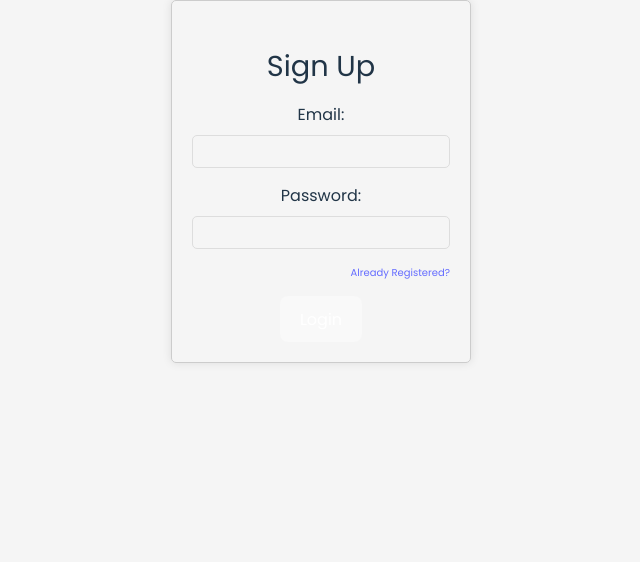
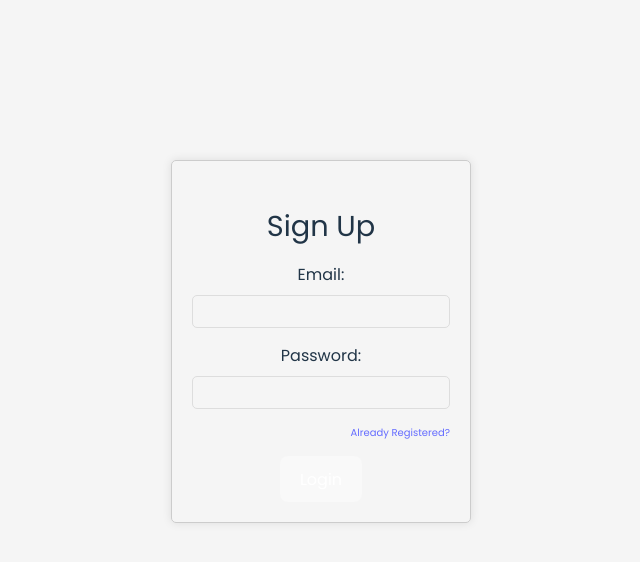
Before and after one commit to farukumarx64/cms-platform, a React (Vite) app: page /sign-up in a window 1280 px wide. Shown: the top 562 px of the page, without its empty margins (319-959 px from the left). Built offline with nearby package versions, Linux system fonts and the light colour scheme.

Commit message:
added redirect to the login button

```diff
--- a/src/components/views/LandingPage.jsx
+++ b/src/components/views/LandingPage.jsx
@@ -1,4 +1,4 @@
-import { Link } from "react-router-dom";
+import { Link, useNavigate } from "react-router-dom";
 import "../../styles/LandingPage.css"; // You can create this CSS file for styling
 import complaintImage from "/images/landing_illus.svg"; // Replace with your image file
 import Auth from "../../backend/auth";
@@ -6,9 +6,13 @@ import Auth from "../../backend/auth";
 const auth = new Auth();
 
 const LandingPage = () => {
+  const navigate = useNavigate()
   async function handleLogout() {
     try {
       auth.signOut();
+      const response = await auth.getSession();
+      console.log(response.session)
+      navigate('/')
     } catch (error) {
       console.error(error);
     }
--- a/src/components/views/LoginPage.jsx
+++ b/src/components/views/LoginPage.jsx
@@ -2,19 +2,22 @@
 import { useState } from "react";
 import Auth from "../../backend/auth";
 import "../../styles/Login.css";
+import { useNavigate } from "react-router-dom";
 
 const auth = new Auth();
 
 const Login = () => {
   const [email, setEmail] = useState("");
   const [password, setPassword] = useState("");
+  const navigate = useNavigate();
 
   const authenticate = async () => {
     const response = await auth.getSession();
+    console.log(response)
     const token = response.session.access_token;
     if (token) {
       console.log("session token: ", token);
-      window.location.href = "/home";
+      navigate("/home");
     }
   };
 
--- a/src/styles/Login.css
+++ b/src/styles/Login.css
@@ -2,7 +2,7 @@
 #login,
 #signup {
   width: 300px;
-  margin: 0 auto;
+  margin: 10rem auto 0 auto;
   padding: 20px;
   border: 1px solid #ccc;
   border-radius: 5px;
```
